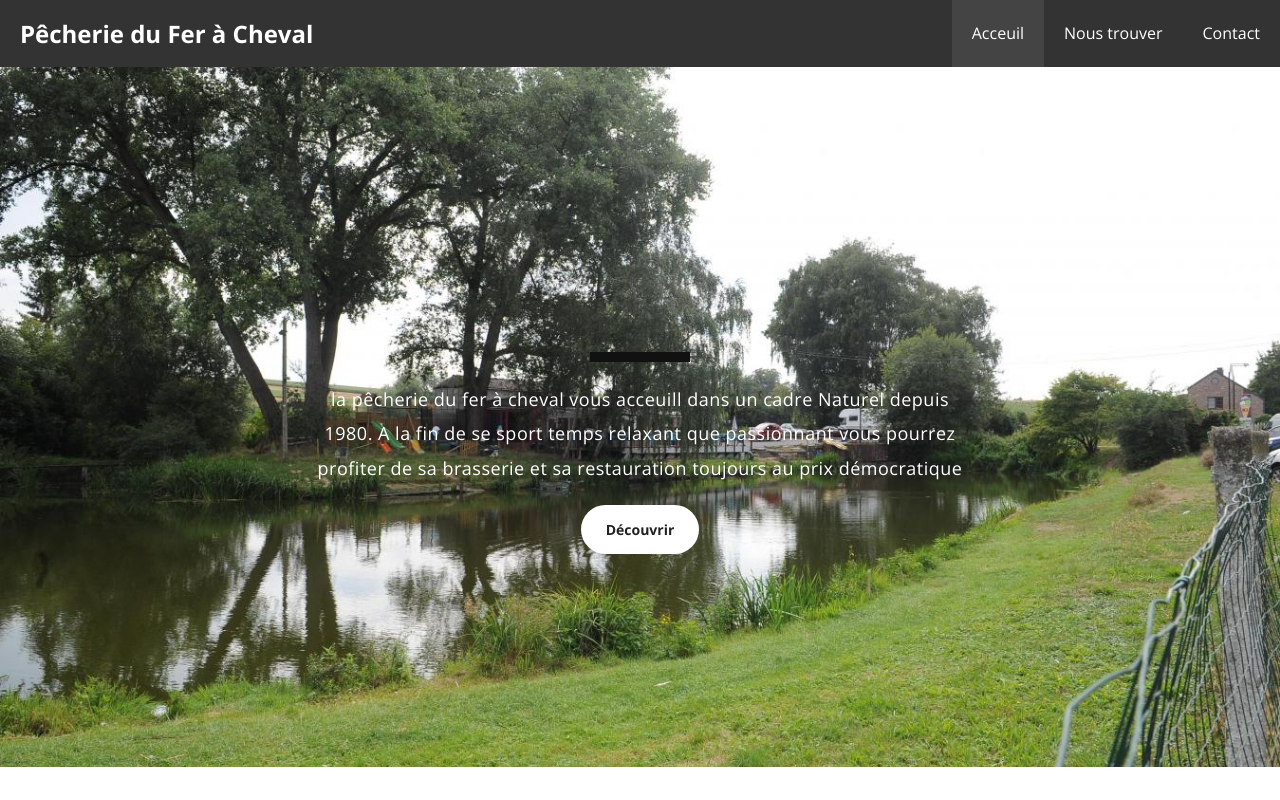
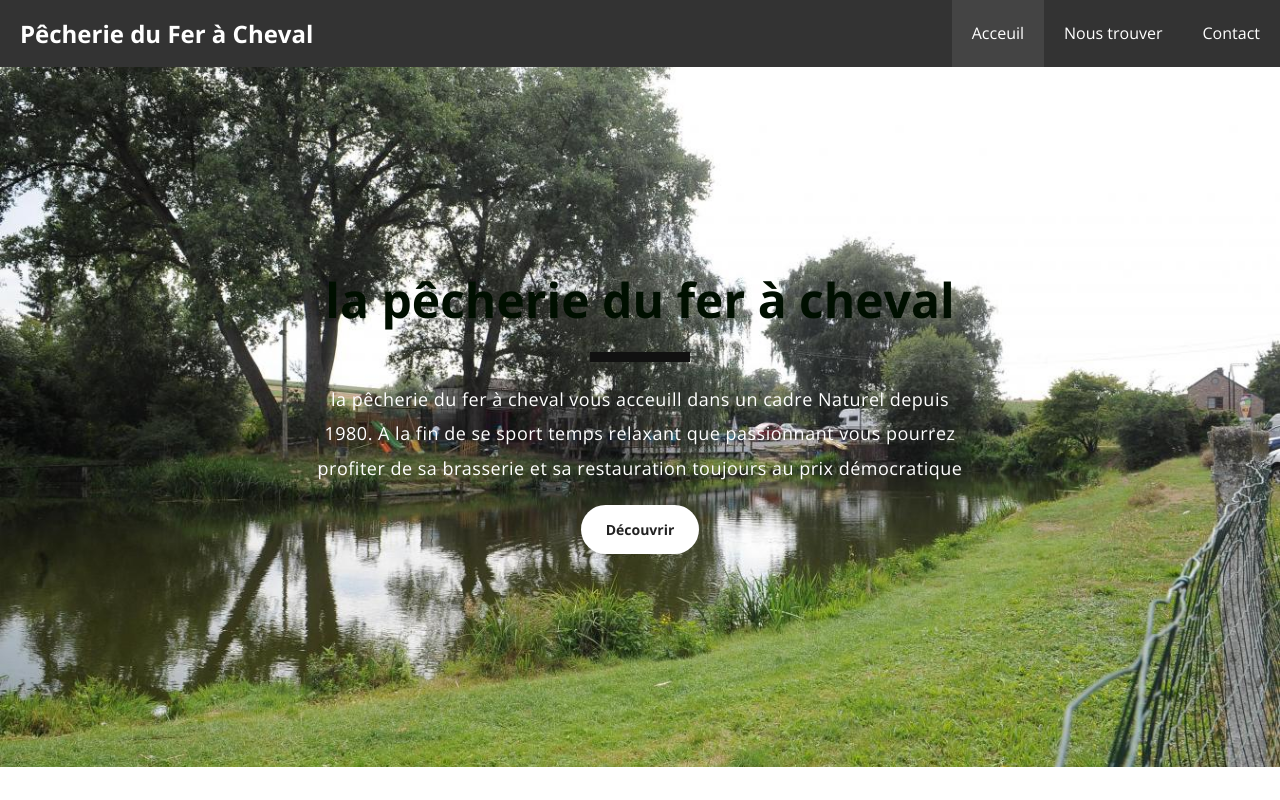
Before and after one commit to olygood/pecherie-du-fer-a-cheval, a plain HTML site: page index.html in a window 1280 px wide. Shown: the top 800 px of the page. Drawn offline with nearby package versions, Linux system fonts and the light colour scheme.

Commit message:
Update style.css

```diff
--- a/css/style.css
+++ b/css/style.css
@@ -142,9 +142,9 @@ a{
 }
 .vp-content h1{
      font-size: 3rem;
-     /*color: rgb(0, 15, 0);*/
-     color:#fff;
-     mix-blend-mode: multiply;
+     color: rgb(0, 15, 0);
+     /*color:#fff;
+     mix-blend-mode: multiply;*/
 
 }
 .vp-content p{
```
